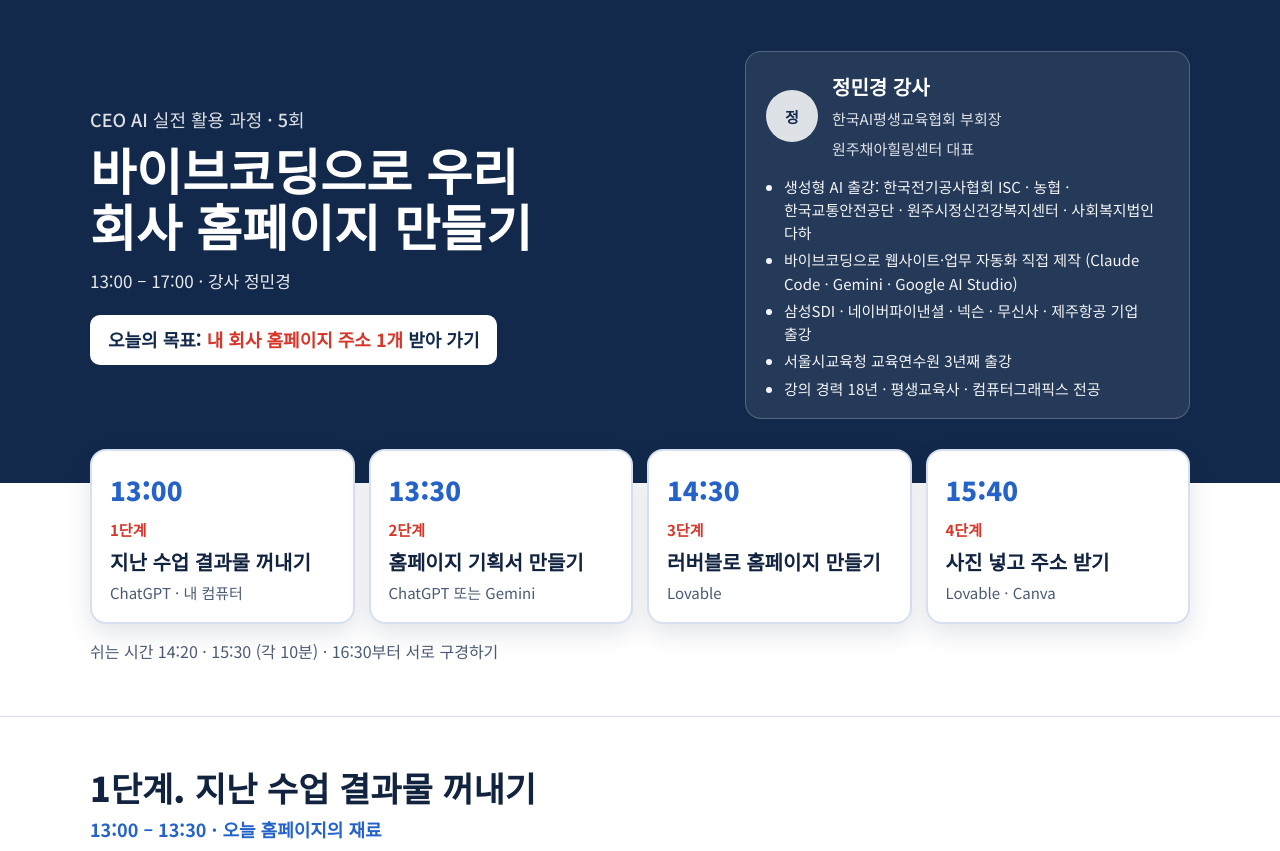
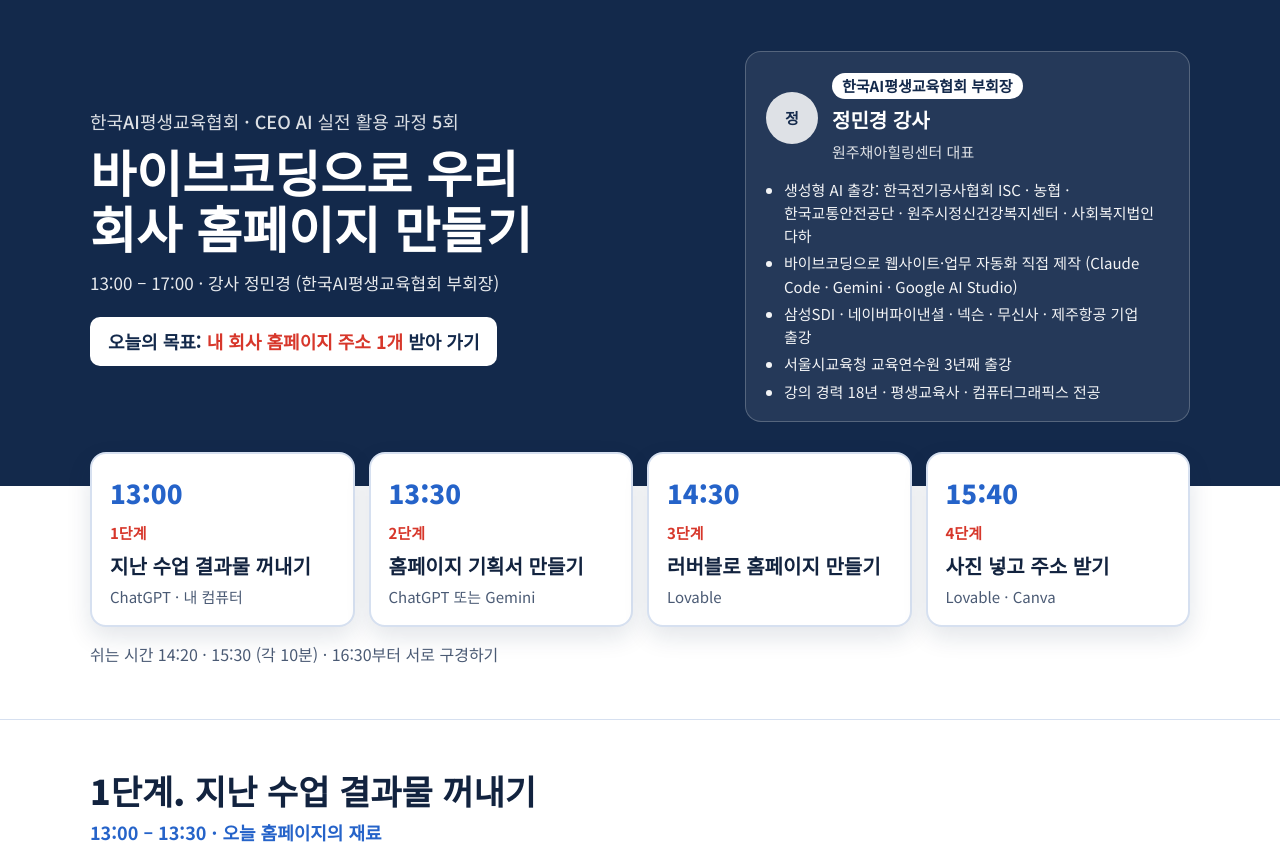
Before and after one commit to chaeavivi/brandai, a plain HTML site: page ceo-ai-hub.html in a window 1280 px wide. Shown: the top 851 px of the page. Drawn offline with Linux system fonts and the light colour scheme.

Commit message:
CEO AI 허브: 한국AI평생교육협회 부회장 직함을 강사 소개 맨 앞에 배치
Co-Authored-By: Claude Opus 5.5 <noreply@anthropic.com>
Claude-Session: https://claude.ai/code/session_01GRUNzgx8DQHVycxz9PzLDC

```diff
--- a/ceo-ai-hub.html
+++ b/ceo-ai-hub.html
@@ -37,6 +37,7 @@ a{color:var(--blue)}
 .teacher .av{width:52px;height:52px;border-radius:50%;background:#fff;color:#13294b;font-weight:900;font-size:22px;display:grid;place-items:center;flex:none}
 .teacher strong{display:block;font-size:20px}
 .teacher .who span{font-size:15px;opacity:.85;line-height:1.45}
+.teacher .who span.org{display:inline-block;margin-bottom:4px;background:#fff;color:#13294b;font-weight:700;font-size:15px;opacity:1;padding:2px 10px;border-radius:999px}
 .teacher ul{margin:0;padding-left:18px;font-size:15px;line-height:1.55;display:grid;gap:4px;opacity:.95}
 @media(max-width:860px){.head{grid-template-columns:minmax(0,1fr);gap:22px}}
 /* 진행 트랙 */
@@ -100,13 +101,13 @@ details p{margin:4px 0 14px;color:var(--sub)}
 <header class="top band" style="padding-bottom:64px">
   <div class="wrap head">
     <div>
-      <p class="kicker">CEO AI 실전 활용 과정 · 5회</p>
+      <p class="kicker">한국AI평생교육협회 · CEO AI 실전 활용 과정 5회</p>
       <h1>바이브코딩으로 우리 회사 홈페이지 만들기</h1>
-      <p class="meta">13:00 – 17:00 · 강사 정민경</p>
+      <p class="meta">13:00 – 17:00 · 강사 정민경 (한국AI평생교육협회 부회장)</p>
       <div class="goal">오늘의 목표: <b>내 회사 홈페이지 주소 1개</b> 받아 가기</div>
     </div>
     <aside class="teacher">
-      <div class="who"><span class="av">정</span><div><strong>정민경 강사</strong><span>한국AI평생교육협회 부회장<br>원주채아힐링센터 대표</span></div></div>
+      <div class="who"><span class="av">정</span><div><span class="org">한국AI평생교육협회 부회장</span><strong>정민경 강사</strong><span>원주채아힐링센터 대표</span></div></div>
       <ul>
         <li>생성형 AI 출강: 한국전기공사협회 ISC · 농협 · 한국교통안전공단 · 원주시정신건강복지센터 · 사회복지법인 다하</li>
         <li>바이브코딩으로 웹사이트·업무 자동화 직접 제작 (Claude Code · Gemini · Google AI Studio)</li>
```
